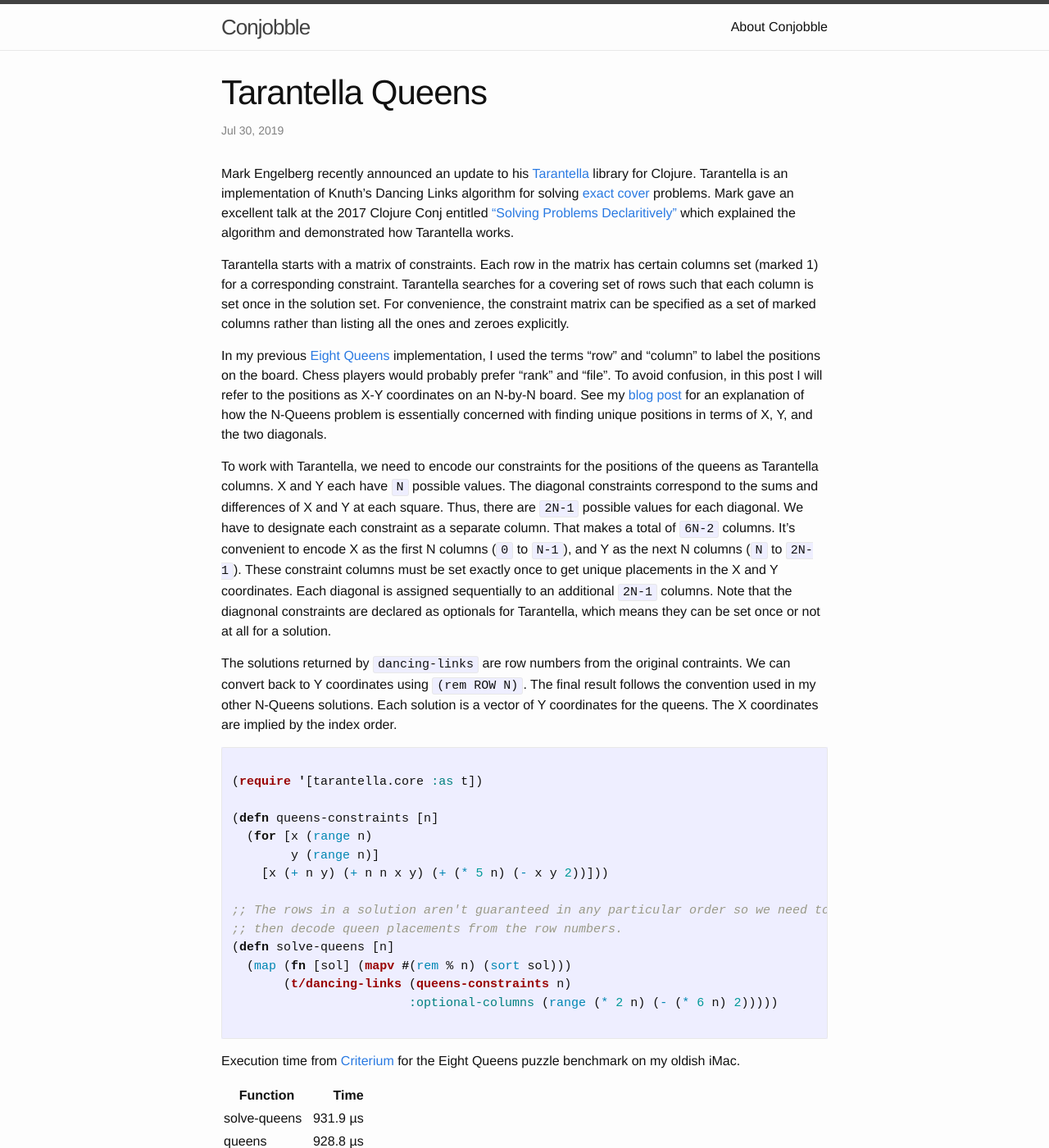
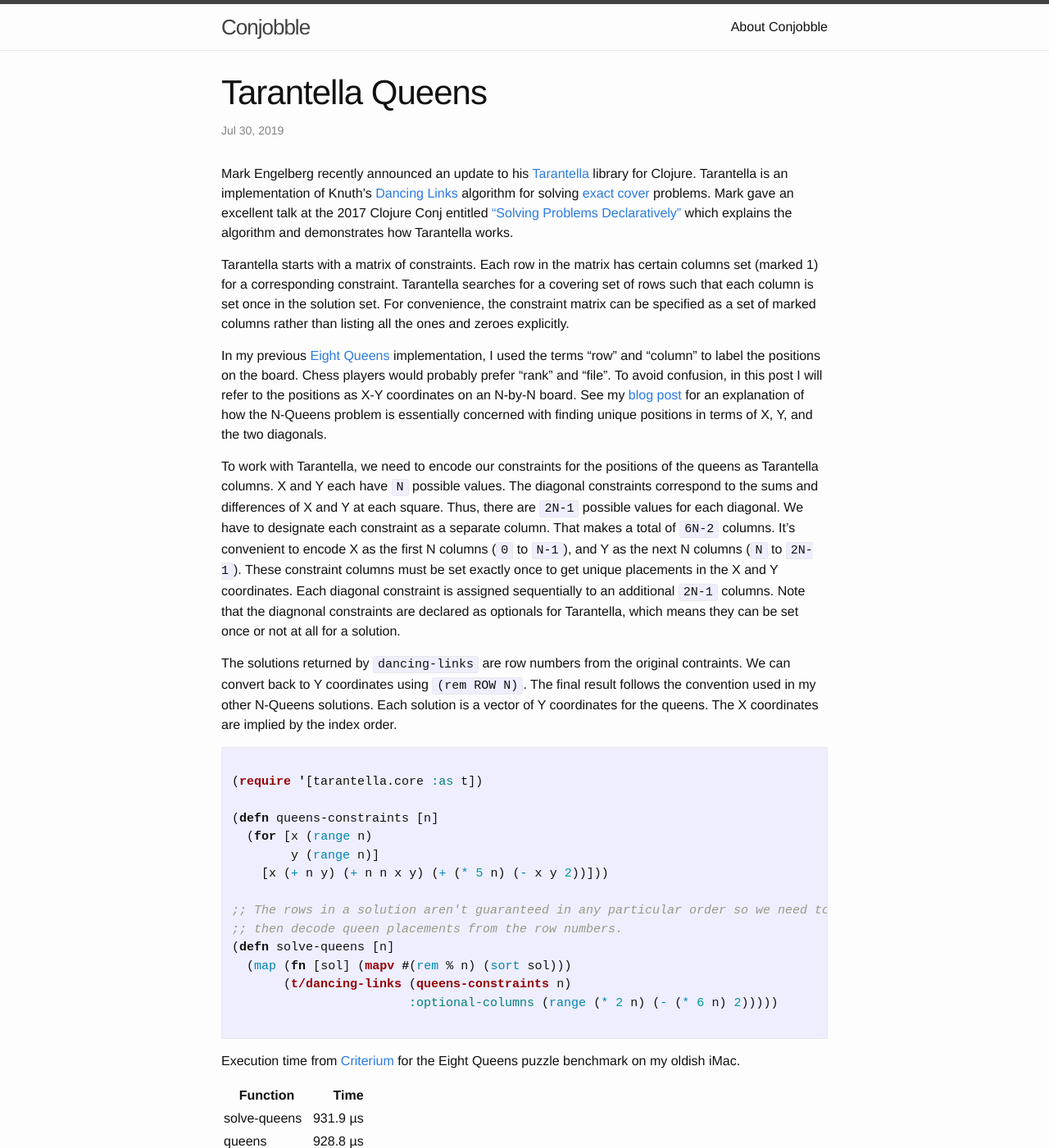
Before and after one commit to miner/miner.github.io, a Jekyll site: the page built from _posts/2019-07-30-tarantella-queens.md, in a window 1280 px wide and 1400 px high. Shown: the whole window at 82% size. Built offline with Jekyll 4.4.1, drawn with Linux system fonts in a browser that asks for light colours; some of the changed text lies outside the part shown.

Commit message:
fixes for Tarantella

```diff
--- a/_posts/2019-07-30-tarantella-queens.md
+++ b/_posts/2019-07-30-tarantella-queens.md
@@ -4,12 +4,14 @@ layout: post
 ---
 
 Mark Engelberg recently announced an update to his [Tarantella][1] library for Clojure.
-Tarantella is an implementation of Knuth's Dancing Links algorithm for solving
+Tarantella is an implementation of Knuth's [Dancing Links][7] algorithm for solving
 [exact cover][2] problems.  Mark gave an excellent talk at the 2017 Clojure Conj entitled
-["Solving Problems Declaritively"][3] which explained the algorithm and demonstrated how
+["Solving Problems Declaratively"][3] which explains the algorithm and demonstrates how
 Tarantella works.
 
 [1]: https://github.com/Engelberg/tarantella
+
+[7]: https://en.wikipedia.org/wiki/Dancing_Links
 
 [2]: https://en.wikipedia.org/wiki/Exact_cover
 
@@ -36,9 +38,9 @@ possible values for each diagonal.  We have to designate each constraint as a se
 column.  That makes a total of `6N-2` columns.  It's convenient to encode X as the first N
 columns (`0` to `N-1`), and Y as the next N columns (`N` to `2N-1`).  These constraint
 columns must be set exactly once to get unique placements in the X and Y coordinates.  Each
-diagonal is assigned sequentially to an additional `2N-1` columns.  Note that the diagnonal
-constraints are declared as optionals for Tarantella, which means they can be set once or
-not at all for a solution.
+diagonal constraint is assigned sequentially to an additional `2N-1` columns.  Note that the
+diagnonal constraints are declared as optionals for Tarantella, which means they can be set
+once or not at all for a solution.
 
 The solutions returned by `dancing-links` are row numbers from the original contraints.  We
 can convert back to Y coordinates using `(rem ROW N)`.  The final result follows the
```
Also changed, not shown: other parts of _posts/2019-07-30-tarantella-queens.md (+6 -0 lines).
